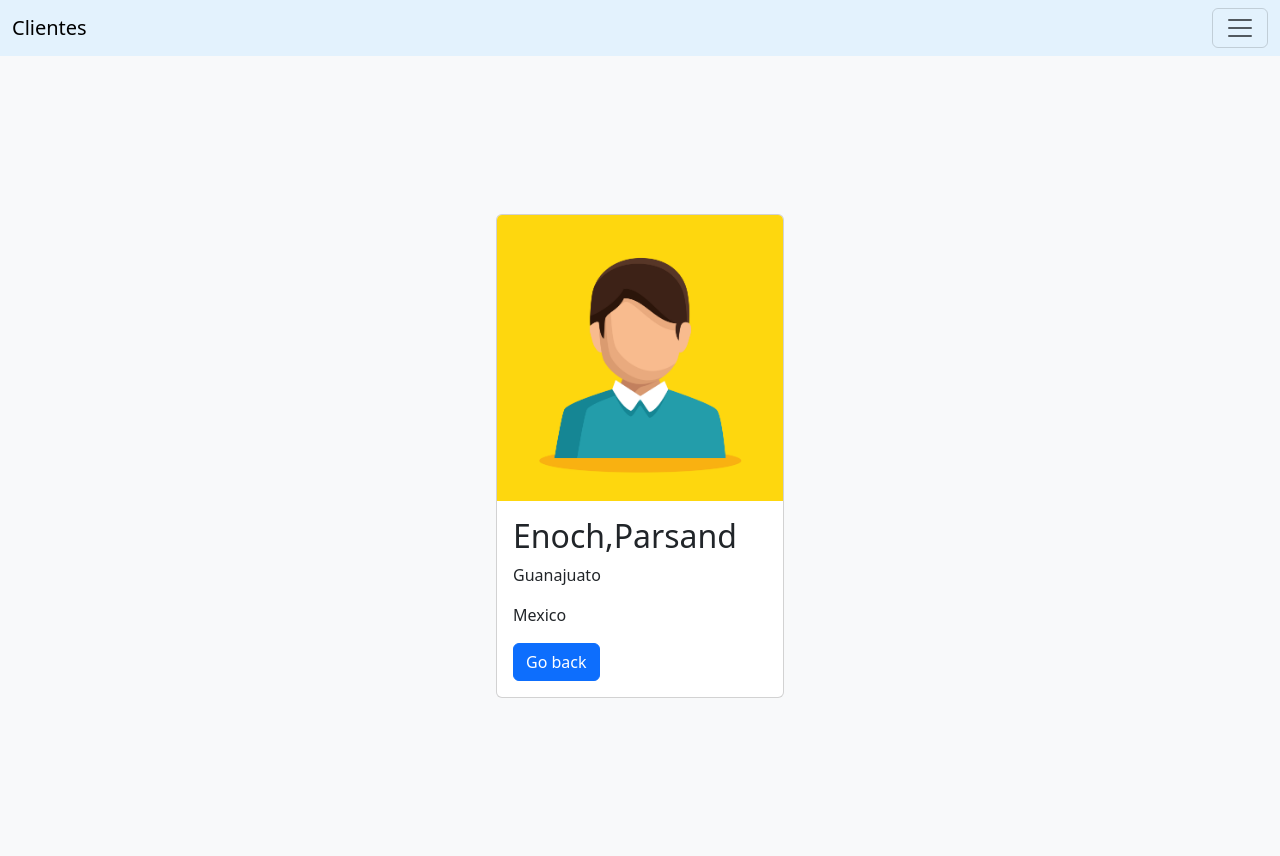
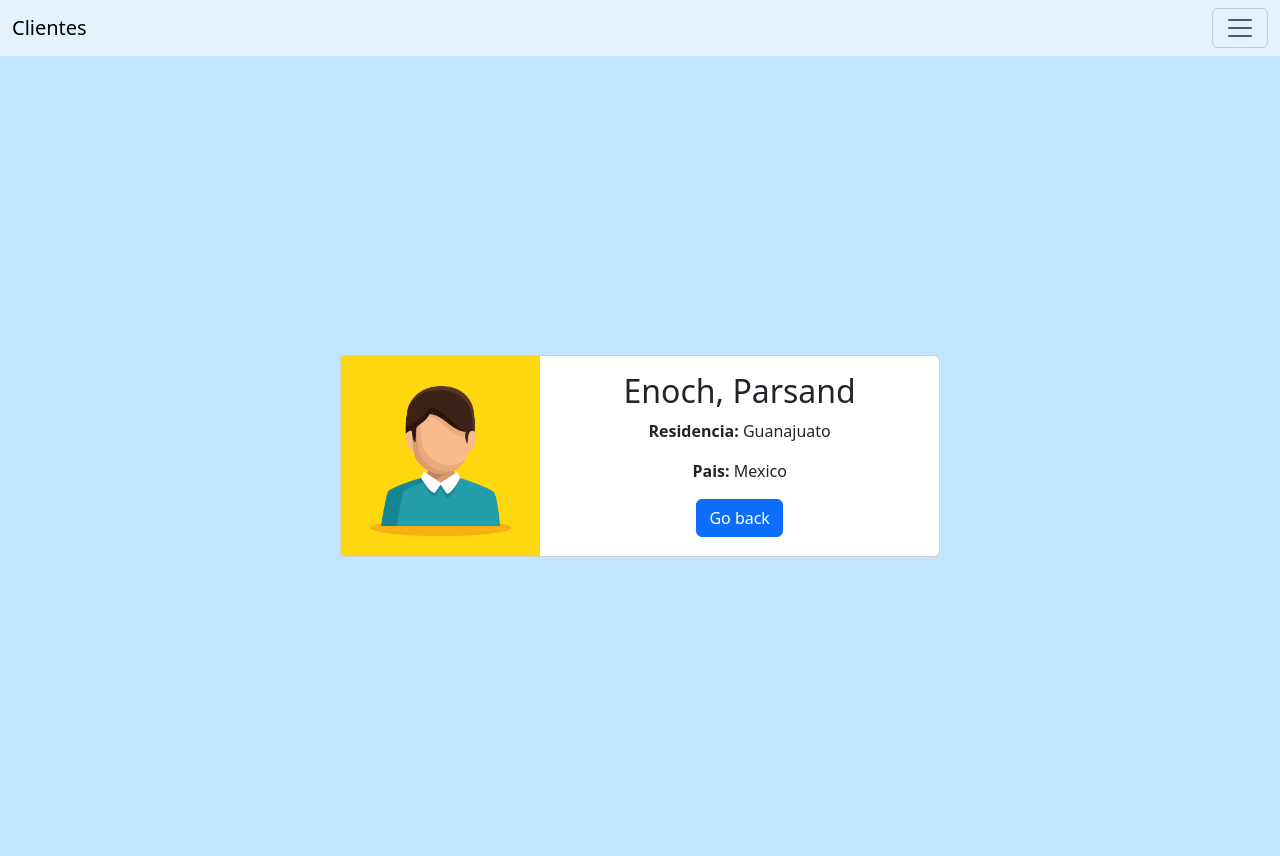
Before and after one commit to Wangallego/Customer-list, a Flask app: page /detalle_cliente/1 in a window 1280 px wide. Run offline with Flask 3, Linux system fonts and the light colour scheme.

Commit message:
Implementacion completa de bootstrap

```diff
--- a/templates/base.html
+++ b/templates/base.html
@@ -7,7 +7,7 @@
     <link href="https://cdn.jsdelivr.net/npm/bootstrap@5.3.0/dist/css/bootstrap.min.css" rel="stylesheet" integrity="sha384-9ndCyUaIbzAi2FUVXJi0CjmCapSmO7SnpJef0486qhLnuZ2cdeRhO02iuK6FUUVM" crossorigin="anonymous">
     <style>
         body {
-          background-color: #F8F9FA; /* Azul claro */
+          background-color: #c1e5ff; /* Azul claro */
           color:  #212529;
         }
 
@@ -22,6 +22,9 @@
         }
         .navbar{
             background-color: #0462c7b7;
+        }
+        .table{
+          background-color:#c1e5ff;
         }
       </style>
 </head>
--- a/templates/detalle_cliente.html
+++ b/templates/detalle_cliente.html
@@ -5,14 +5,21 @@
 
 {% block content %}
 <div class="d-flex justify-content-center align-items-center" style="height: 100vh;">
-  <div class="card" style="width: 18rem;">
-    <img src="{{ url_for('static', filename='perfil.jpg') }}" class="card-img-top" alt="Profile img">
-    <div class="card-body">
-      <h2 class="card-title">{{ cliente.nombre }},{{cliente.apellidos}}</h2>
-      <p class="card-text">{{ cliente.ciudad }}</p>
-      <p class="card-text">{{ cliente.pais }}</p>
-      <a href="/" class="btn btn-primary">Go back</a>
+  <div class="card text-center" style="max-width: 600px;">
+    <div class="row g-0">
+      <div class="col-md-4 d-flex align-items-center justify-content-center">
+        <img src="{{ url_for('static', filename='perfil.jpg') }}" class="card-img-left" alt="Profile img" style="max-width: 100%; max-height: 100%;">
+      </div>
+      <div class="col-md-8">
+        <div class="card-body">
+          <h2 class="card-title">{{ cliente.nombre }}, {{ cliente.apellidos }}</h2>
+          <p class="card-text"><strong>Residencia:</strong> {{ cliente.ciudad }}</p>
+          <p class="card-text"><strong>Pais:</strong> {{ cliente.pais }}</p>
+          <a href="/" class="btn btn-primary">Go back</a>
+        </div>
+      </div>
     </div>
   </div>
 </div>
+
 {% endblock %}
```
Also changed, not shown: .EntornoV/pyvenv.cfg (added), 11 other files.
